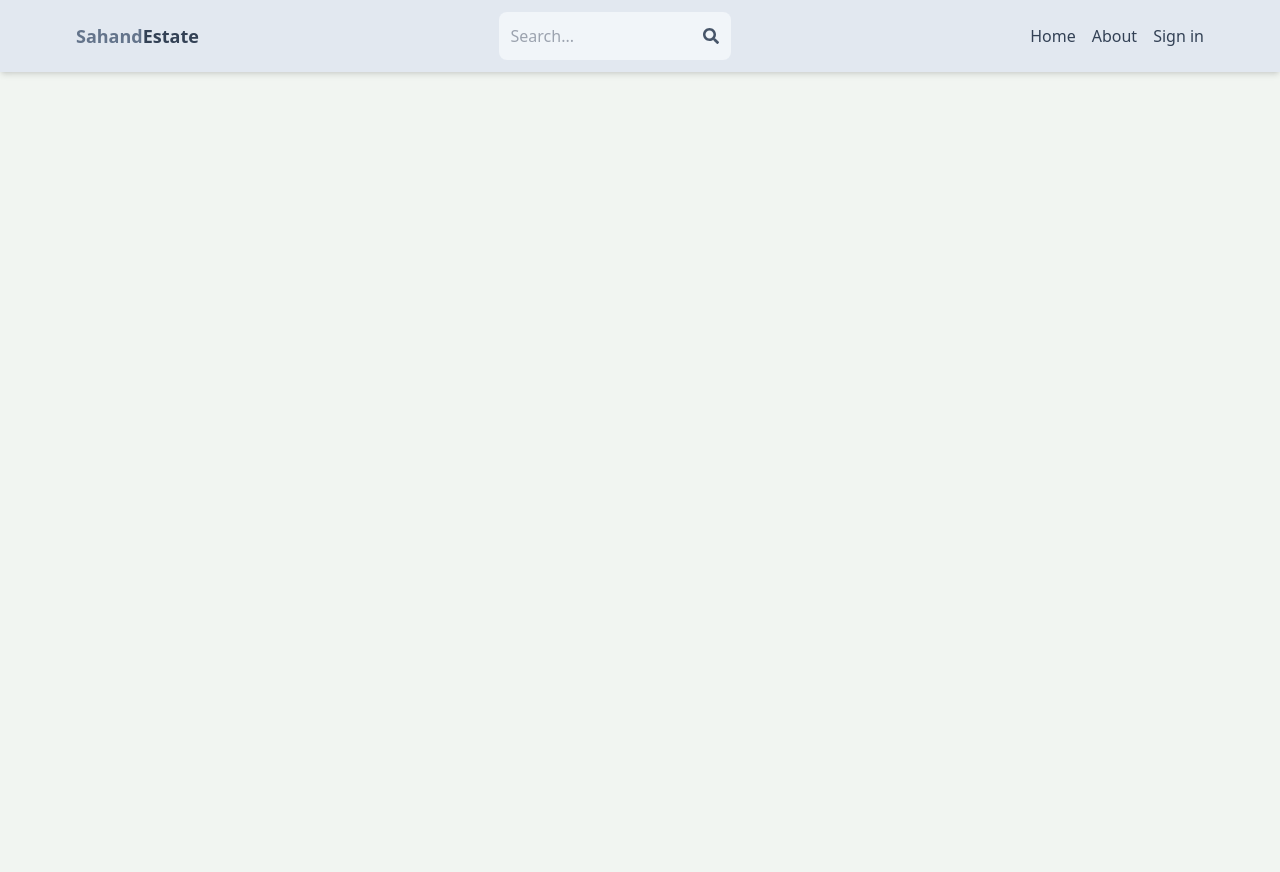
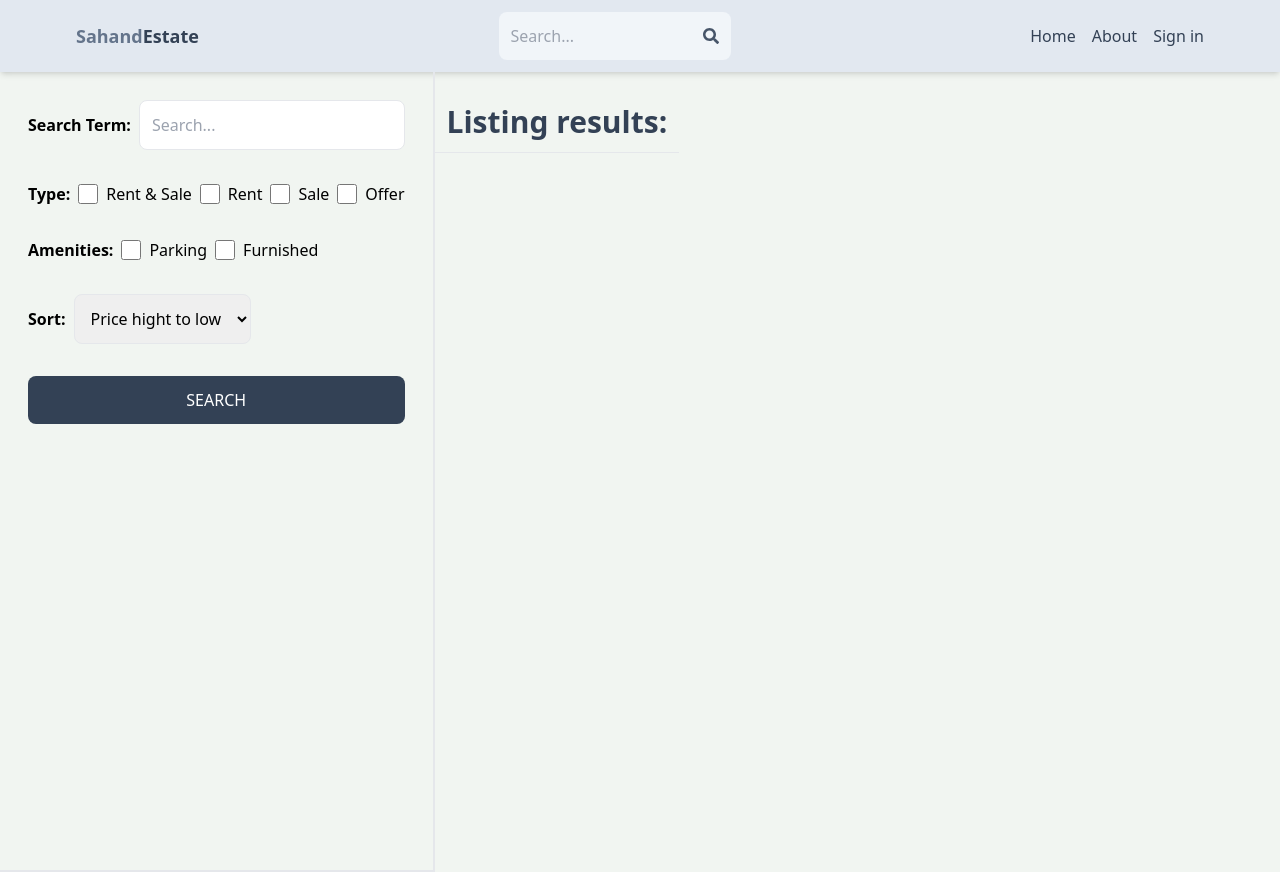
Before and after one commit to DienChau/mern-estate, a React (Vite) app in the folder client/: page /search in a window 1280 px wide. Before the commit the page ends 800 px from the top, so only its background shows below. Built offline with nearby package versions, Linux system fonts and the light colour scheme; no server answers; the HTML template or start-up script is replaced by a standard one.

Commit message:
Create search page UI

```diff
--- a/client/src/App.jsx
+++ b/client/src/App.jsx
@@ -9,6 +9,7 @@
 import CreateListing from "./pages/CreateListing";
 import UpdateListing from "./pages/UpdateListing";
 import Listing from "./pages/Listing";
+import Search from "./pages/Search";
 
 export default function App() {
     return (
@@ -19,6 +20,7 @@
                     <Route path="/" element={<Home />} />
                     <Route path="/about" element={<About />} />
                     <Route path="/listing/:listingId" element={<Listing />} />
+                    <Route path="/search" element={<Search />} />
                     <Route path="/sign-in" element={<SignIn />} />
                     <Route path="/sign-up" element={<SignUp />} />
                     <Route element={<PrivateRoute />}>
--- /dev/null
+++ b/client/src/pages/Search.jsx
@@ -0,0 +1,82 @@
+export default function Search() {
+    return (
+        <div className="flex flex-col md:flex-row">
+            <div className="p-7 border-b-2 md:border-r-2 md:min-h-screen">
+                <form className="flex flex-col gap-8">
+                    <div className="flex items-center gap-2">
+                        <label
+                            className="whitespace-nowrap font-semibold"
+                            htmlFor="searchTerm"
+                        >
+                            Search Term:{" "}
+                        </label>
+                        <input
+                            type="text"
+                            id="searchTerm"
+                            placeholder="Search..."
+                            className="border rounded-lg p-3 w-full"
+                        />
+                    </div>
+                    <div className="flex gap-2 flex-wrap items-center">
+                        <label className="font-semibold">Type: </label>
+                        <div className="flex gap-2">
+                            <input type="checkbox" id="all" className="w-5" />
+                            <span>Rent & Sale</span>
+                        </div>
+                        <div className="flex gap-2">
+                            <input type="checkbox" id="rent" className="w-5" />
+                            <span>Rent</span>
+                        </div>
+                        <div className="flex gap-2">
+                            <input type="checkbox" id="sale" className="w-5" />
+                            <span>Sale</span>
+                        </div>
+                        <div className="flex gap-2">
+                            <input type="checkbox" id="offer" className="w-5" />
+                            <span>Offer</span>
+                        </div>
+                    </div>
+                    <div className="flex gap-2 flex-wrap items-center">
+                        <label className="font-semibold">Amenities: </label>
+                        <div className="flex gap-2">
+                            <input
+                                type="checkbox"
+                                id="parking"
+                                className="w-5"
+                            />
+                            <span>Parking</span>
+                        </div>
+                        <div className="flex gap-2">
+                            <input
+                                type="checkbox"
+                                id="furnished"
+                                className="w-5"
+                            />
+                            <span>Furnished</span>
+                        </div>
+                    </div>
+                    <div className="flex items-center gap-2 ">
+                        <label className="font-semibold">Sort: </label>
+                        <select
+                            id="sort_order"
+                            className="border rounded-lg p-3"
+                        >
+                            <option value="">Price hight to low</option>
+                            <option value="">Price low to hight</option>
+                            <option value="">Latest</option>
+                            <option value="">Oldest</option>
+                        </select>
+                    </div>
+                    <button className="uppercase bg-slate-700 text-white p-3 rounded-lg hover:opacity-95">
+                        Search
+                    </button>
+                </form>
+            </div>
+            <div>
+                <h1 className="text-3xl font-semibold border-b p-3  text-slate-700 mt-5">
+                    Listing results:{" "}
+                </h1>
+            </div>
+        </div>
+    );
+}
```
